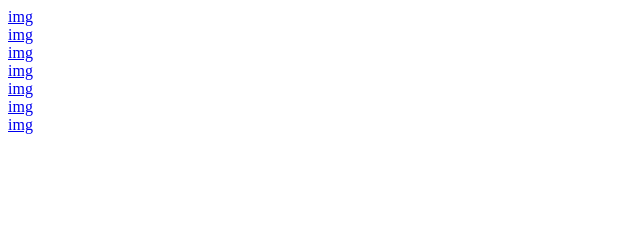
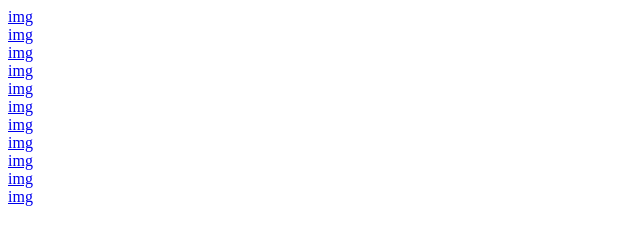
Before and after one commit to hasshll/hasshll.github.io, a plain HTML site: page hosted/cdn/index.html in a window 1280 px wide. Shown: the whole page, without its empty margins (0-640 px from the left). Drawn offline with Linux system fonts and the light colour scheme.

Commit message:
new images

```diff
--- a/hosted/cdn/index.html
+++ b/hosted/cdn/index.html
@@ -5,3 +5,7 @@
 <p style="margin: 0; padding: 0;"><a href="the local bird.jpeg">img</a></p>
 <p style="margin: 0; padding: 0;"><a href="the rage.gif">img</a></p>
 <p style="margin: 0; padding: 0;"><a href="WHAT MINECRAFT.PNG">img</a></p>
+<p style="margin: 0; padding: 0;"><a href="komiwithvisa.png">img</a></p>
+<p style="margin: 0; padding: 0;"><a href="mrbeast the helpful.PNG">img</a></p>
+<p style="margin: 0; padding: 0;"><a href="femeboy.gif">img</a></p>
+<p style="margin: 0; padding: 0;"><a href="lovely thank you fbi.PNG">img</a></p>
```
Also changed, not shown: hosted/cdn/komiwithvisa.png (added), hosted/cdn/mrbeast the helpful.PNG (added), 2 other files.
